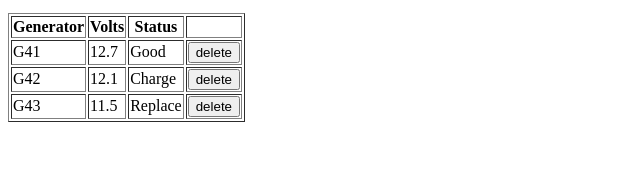
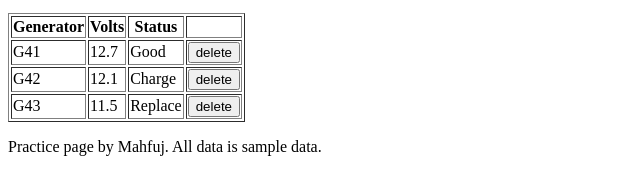
Before and after one commit to mahfujalam-dev/generator-practice, a plain HTML site: page index.html in a window 1280 px wide. Shown: the part 104-298 px from the top of the page, without its empty margins (0-640 px from the left). Drawn offline with Linux system fonts and the light colour scheme.

Commit message:
Add practice note

```diff
--- a/index.html
+++ b/index.html
@@ -14,6 +14,7 @@
   <button onclick="addBattery()">Add</button>
   <p id="msg"></p>
   <table id="batteryTable" border="1"></table>
+  <p>Practice page by Mahfuj. All data is sample data.</p>
   <script>
     let batteries = JSON.parse(localStorage.getItem("batteryTable"));
     if (batteries === null) {
```
